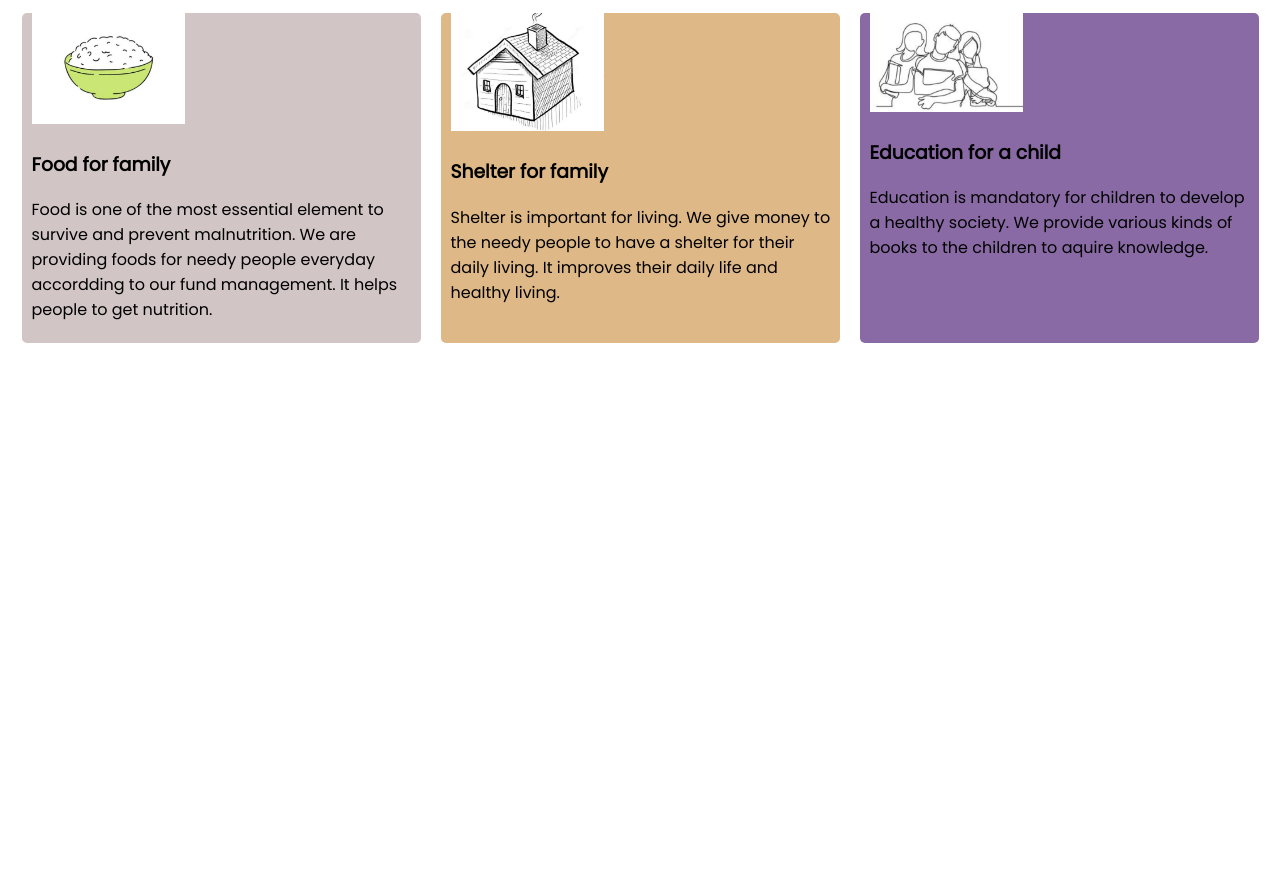
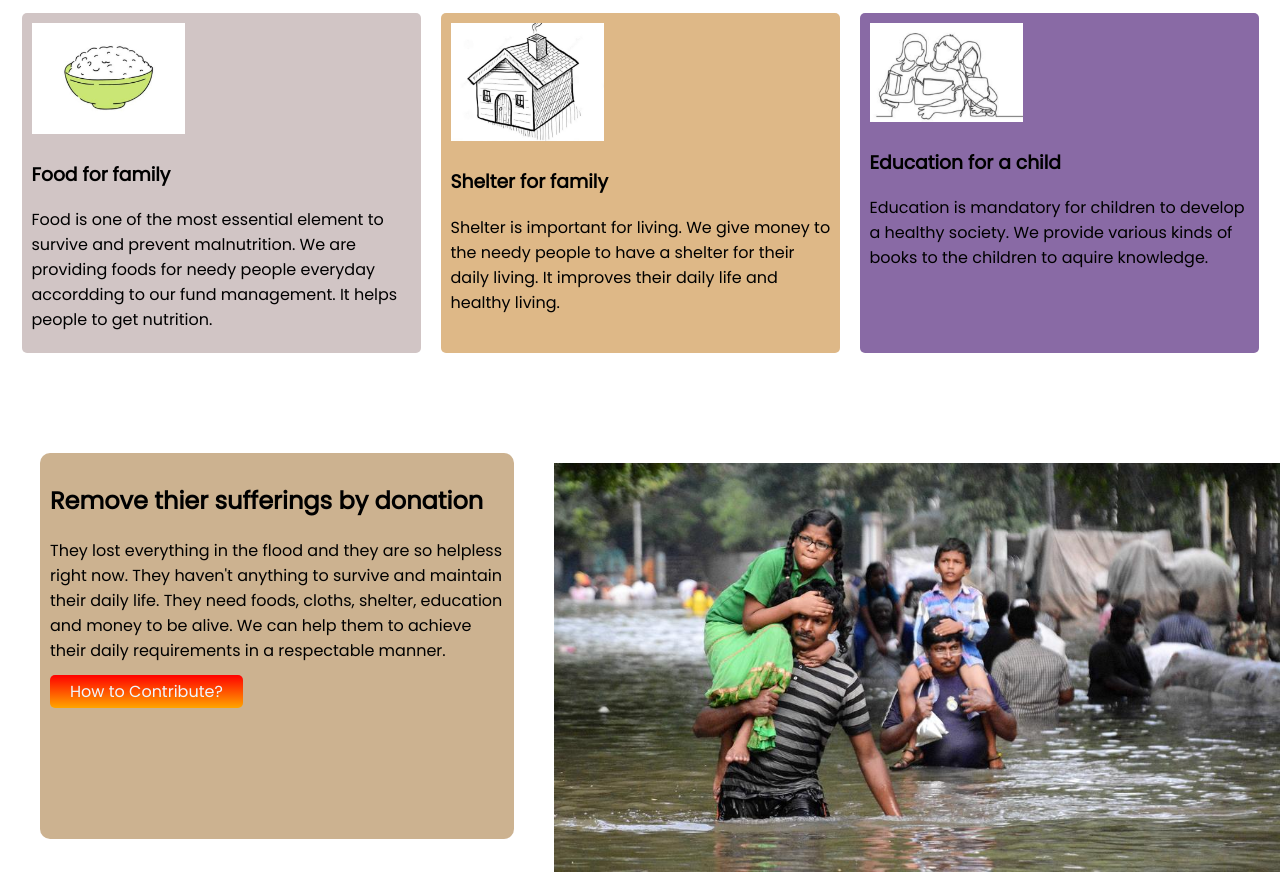
Before and after one commit to fatemakhatun7/Donate-Today, a plain HTML site: page index.html in a window 1280 px wide. Shown: the part 1739-2618 px from the top of the page. Before the commit the page ends 2092 px from the top, so only its background shows below. Drawn offline with Linux system fonts and the light colour scheme.

Commit message:
sufferings added

```diff
--- a/index.html
+++ b/index.html
@@ -42,6 +42,7 @@
             <h1>Our Donate Plan</h1>
             <p>We support people by providing daily requirements of needy people(such as:foods, cloths, shelter, books, education etc).</p>
         </div>
+        <section>
             <div class="sixth-layer">
                 <div id="gray-color" class="half-width">
                     <img src="food.jpg" alt="">
@@ -59,5 +60,18 @@
                     <p>Education is mandatory for children to develop a healthy society. We provide various kinds of books to the children to aquire knowledge.</p>
                 </div>
             </div>
+        </section>
+        <section>
+            <div class="seventh-layer">
+                <div class="p-sufferings">
+                    <h2>Remove thier sufferings by donation</h2>
+                    <p>They lost everything in the flood and they are so helpless right now. They haven't anything to survive and maintain their daily life. They need foods, cloths, shelter, education and money to be alive. We can help them to achieve their daily requirements in a respectable manner.</p>
+                    <a class="donate-box" href="">How to Contribute?</a>
+                </div>
+                <div class="pic-sufferings">
+                    <img src="donation4.jpg" alt="">
+                </div>
+            </div>
+        </section>
 </body>
 </html>
--- a/style.css
+++ b/style.css
@@ -67,7 +67,7 @@ body{
     width: 30%;
     margin: 10px;
     border-radius: 5px;
-    padding: 0px 5px 5px 10px;
+    padding: 10px 5px 5px 10px;
 }
 .half-width img{
     width: 40%;
@@ -81,3 +81,22 @@ body{
 #rgb-color{
     background-color: rgb(137, 106, 165);
 }
+.seventh-layer{
+    display: flex;
+    padding-top: 50px;
+    align-content: center;
+    justify-content: center;
+}
+.p-sufferings{
+    width: 50%;
+    background-color: rgb(204, 178, 144);
+    margin: 40px;
+    border-radius: 10px;
+    padding: 10px;
+}
+.pic-sufferings{
+    padding-top: 50px;
+}
+.pic-sufferings img{
+    width: 100%;
+}
```
Also changed, not shown: donation4.jpg (added). Lines whose indentation alone changed are shown as unchanged.
